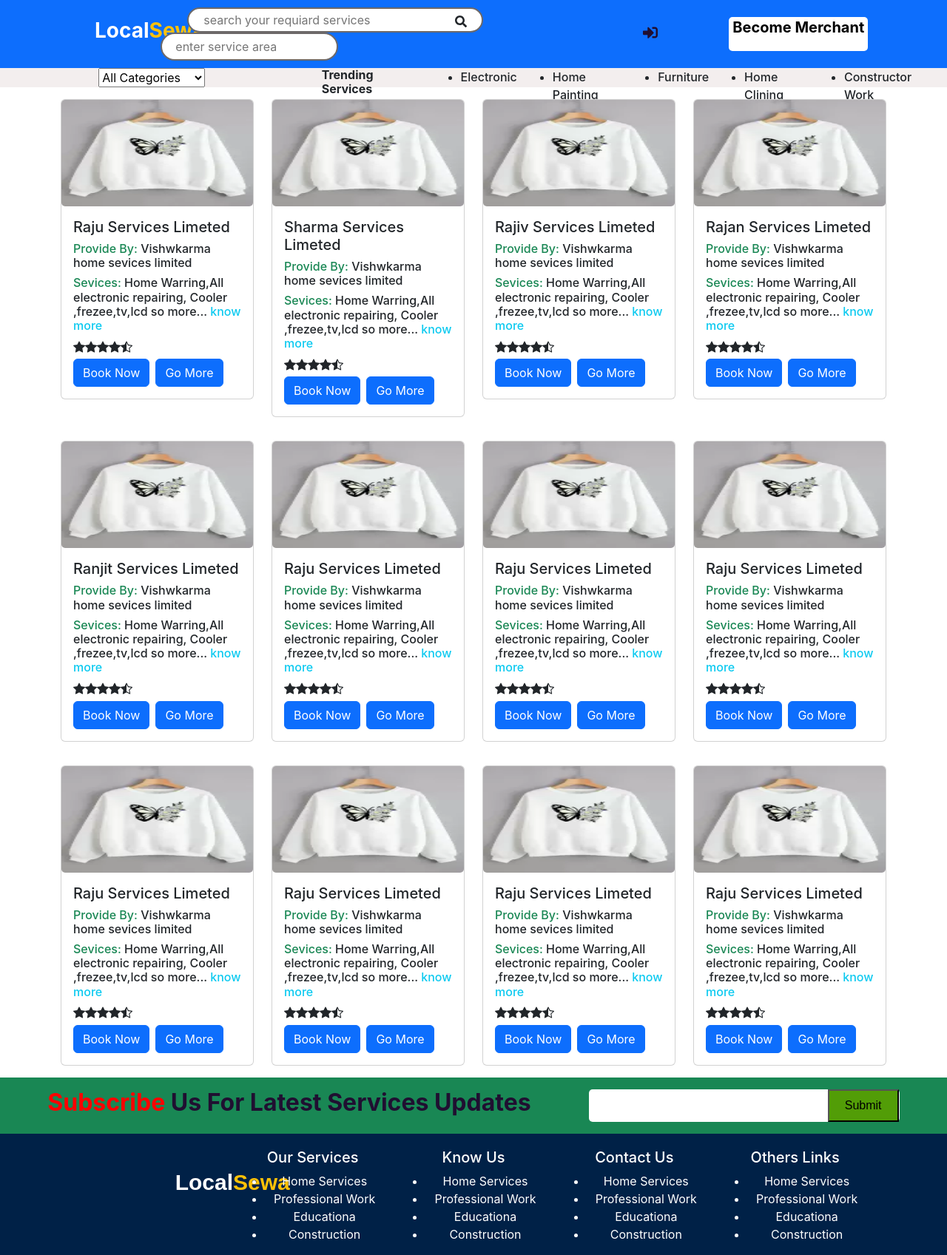
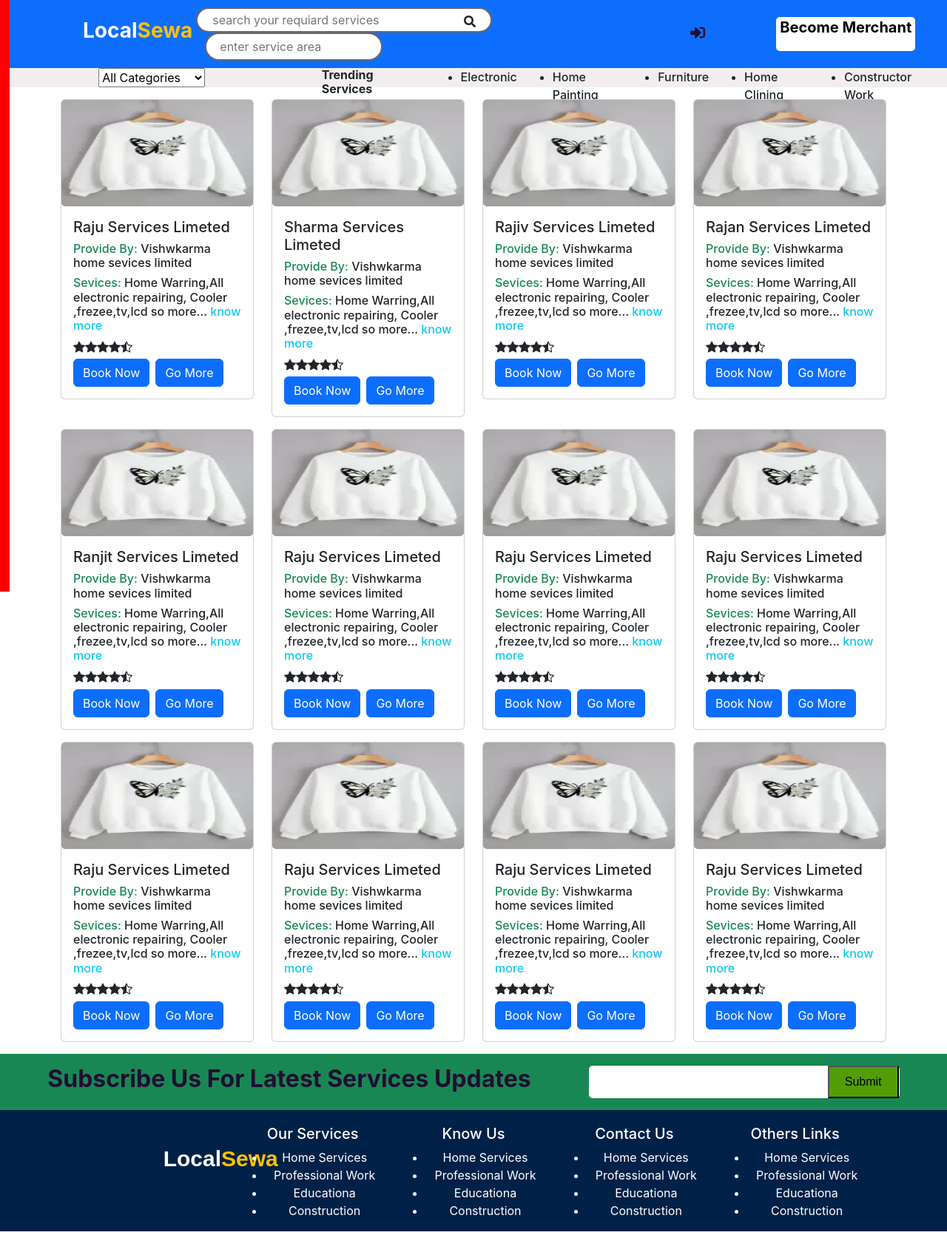
Before and after one commit to softabhi/local-Sewa-app, a React (Create React App) app: page / in a window 1280 px wide. Shown: the whole page at 74% size. After the commit the page ends 1665 px from the top, so only its background shows below. Built offline with nearby package versions, Linux system fonts and the light colour scheme.

Commit message:
added slider page

```diff
--- a/src/App.js
+++ b/src/App.js
@@ -4,23 +4,42 @@ import { useState, createContext } from 'react';
 import Home from './componets/Home';
 import { Routes, Route } from 'react-router-dom'
 import { FaTimes } from 'react-icons/fa'
+import Slider from './componets/SLIDERMENU/Slider';
 // import './login.css';
 export const globalValue = createContext();
 function App() {
 
   const [model, setModle] = useState(false);
+  const [slider, setSlider] = useState(false);
 
   const modelFunction = () => {
     setModle(!model)
-    console.log(model)
+    // console.log(model)
   }
+
+  const sliderFunction = () => {
+    setSlider(!slider)
+    console.log(slider)
+  }
+
+  // let target;
+  //  if(slider){
+  //   document.body.classList.add('active_slider')
+
+  //  }else(
+  //    target = document.getElementById("slider_id")
+
+  //   target.classList.add('active_slider');
+  //   // document.body.classList.remove('active_slider')
+  //  )
 
   return (
 
-    <globalValue.Provider value={{ modelFunction: modelFunction }}>
+    <globalValue.Provider value={{ modelFunction: modelFunction, sliderFunction,slider }}>
       <>
+      <Slider/>
         <Routes>
-          <Route path='/' element={<Home />} />
+          <Route path='/' element={<Home/>} />
           <Route path='/user_login' element />
         </Routes>
         {/* <Home/> */}
@@ -29,7 +48,7 @@ function App() {
           model &&
           <div className="container-fluid main">
             <div className="row sub_element">
-              <h2  onClick={modelFunction}>< FaTimes id='close_btn'/></h2>
+              <h2 onClick={modelFunction}>< FaTimes id='close_btn' /></h2>
               <div className="col ">
                 <div className="row heading">
                   <div className="col">
@@ -69,6 +88,32 @@ function App() {
             </div>
           </div>
         }
+
+
+        {/* {slider &&
+          <div className="container slider_menu">
+            <div className="row">
+              <div className="col">
+                <div className="row">
+                  <div className="col">
+                    <img src="" alt="" />
+                  </div>
+                </div>
+                <div className="row">
+                  <div className="col">
+                    <li>Home</li>
+                    <li>Profile</li>
+                    <li>Category</li>
+                    <li>Orders</li>
+                  </div>
+                </div>
+              </div>
+            </div>
+          </div>
+        } */}
+
+
+
       </>
     </globalValue.Provider>
   );
--- a/src/componets/Card.js
+++ b/src/componets/Card.js
@@ -14,7 +14,7 @@ const Card = () => {
 
                     {itemList.map((item, index) => {
                         return (
-                            <div className="col-6 col-lg-3 my-3">
+                            <div className="col-6 col-lg-3 mt-3">
                                 <div className="card" style={{ width: "" }}>
                                     <img src={img1} className="img-fluid card-img" alt="..." style={{ height: "y" }} />
                                     <div className="card-body card-main">
--- /dev/null
+++ b/src/componets/SLIDERMENU/Slider.js
@@ -0,0 +1,37 @@
+import React from 'react'
+
+import './slider.css'
+import { useContext } from 'react'
+import { globalValue } from '../../App'
+
+const Slider = () => {
+
+  const {slider} = useContext(globalValue)
+
+
+  return (
+    <>
+      <div className={slider ? "container active_slider" : "container slider_menu"} >
+        <div className="row">
+            <div className="col">
+                <div className="row">
+                    <div className="col">
+                    <img src="" alt="" />
+                    </div>
+                </div>
+                <div className="row">
+                   <div className="col">
+                         <li>Home</li>
+                         <li>Profile</li>
+                         <li>Category</li>
+                         <li>Orders</li>
+                   </div>
+                </div>
+            </div>
+        </div>
+      </div>
+    </>
+  )
+}
+
+export default Slider
--- /dev/null
+++ b/src/componets/SLIDERMENU/slider.css
@@ -0,0 +1,25 @@
+.slider_menu{
+    /* background: rgba(49,49,49,0.8); */
+    background-color: red;
+    position: fixed;
+    z-index: 1;
+    margin-left: -69vw;
+    /* margin-top: -170rem; */
+    height: 100vh;
+    width: 70vw;
+    /* transform: translateY(45px); */
+    transition: 3s;
+}
+
+.active_slider{
+    margin-left: 0;
+    background-color: red;
+    position: fixed;
+    z-index: 1;
+    /* margin-left: -69vw; */
+    /* margin-top: -170rem; */
+    height: 100vh;
+    width: 70vw;
+    /* transform: translateY(45px); */
+    transition: 3s;
+}
--- a/src/componets/Style.css
+++ b/src/componets/Style.css
@@ -1,11 +1,21 @@
+
 @media screen and (max-width:500px) {
     .card-img {
         width: 14rem;
         height: 5rem;
     }
+    .card{
+        margin-right: -10px;
+        margin-left: -10px;
+        margin-bottom: 1px;
+    }
+    .card-body{
+        padding: 2px;
+    }
     .card_container{
-        margin-left:-8px;
-        margin-right: 20px;
+        /* margin-left:-8px; */
+        /* margin-right: 20px; */
+
     }
     .text-size {
         /* color: red; */
--- a/src/componets/footer/Footer.js
+++ b/src/componets/footer/Footer.js
@@ -4,11 +4,11 @@ import './footer.css';
 const Footer = () => {
     return (
         <>
-            <div className="container-main">
+            <div className="container-main mt-3">
                 <div className="row bg-success" style={{  }}>
                     <div className="col-sm-12 subscribe">
                         {/* <div className=''> */}
-                        <h2><span>Subscribe</span> Us For Latest Services Updates</h2>
+                        <h2>Subscribe <span>Us For Latest Services Updates</span> </h2>
                         <div className='inp_box'>
                             <input className='' type="text" />
                             <button>Submit</button>
--- a/src/componets/footer/footer.css
+++ b/src/componets/footer/footer.css
@@ -21,8 +21,9 @@
     align-items: center;
     padding: 15px 0px;
 }
-.subscribe h2 span{
+.subscribe h5 span{
     color: red;
+
 }
 
 .subscribe input {
--- a/src/componets/login/login.css
+++ b/src/componets/login/login.css
@@ -5,7 +5,7 @@
     height: 100vh;
     width: 100vw;
     position: fixed;
-    margin-top: -100rem;
+    margin-top: -9rem;
     /* display: flex; */
     /* align-items: center; */
     /* justify-content: center; */
--- a/src/componets/navbar/Navbar.js
+++ b/src/componets/navbar/Navbar.js
@@ -11,7 +11,7 @@ const Navbar = () => {
 
     const [model,setModle] = useState(false);
 
-    const {modelFunction} = useContext(globalValue)
+    const {modelFunction,sliderFunction} = useContext(globalValue)
 
     // const modelFunction = ()=>{
     //     setModle(true)
@@ -23,16 +23,18 @@ const Navbar = () => {
                 <div className="row bg-primary nav_row">
                     <div className="col-sm-4 col-lg-2 d-flex text-white logo">
                         <h3 id='heading_logo'>Local<span className='text-warning'>Sewa</span></h3>
-                        <h2 className='ms-5'> <FaOutdent className='d-lg-none d-sm-block ms-5' /></h2>
+                        <h2 className='ms-5'> <FaOutdent className='d-lg-none d-sm-block ms-5'
+                        onClick={sliderFunction}
+                        /></h2>
 
                     </div>
 
                     {/* <div className="col-2"> */}
 
                             {/* </div> */}
-                    <div className="col-sm-8 col-lg-6  " >
-                        <div className="row ">
-                            <div className="col-6 search_item ms-5" >
+                    <div className="col-sm-8 col-lg-6  ms-" >
+                        <div className="row input_sec">
+                            <div className="col-6 search_item" >
                                 <input type="text" className=' ' placeholder='search your requiard services' />
                                 <span><FaSearch /></span>
                             </div>
--- a/src/componets/navbar/navbarstyle.css
+++ b/src/componets/navbar/navbarstyle.css
@@ -10,13 +10,18 @@
    padding: 10px 0;
 }
 
+.input_sec{
+   margin-left: 3rem;
+}
 .search_item{
    /* box-sizing: border-box; */
    background-color: white;
    width: 25rem;
+   /* margin-left: 20px; */
    border-radius: 20px;
    padding: 2px 18px;
    border: 2px solid rgb(109, 105, 105);
+
 }
 .search_item input{
    border: none;
@@ -40,7 +45,7 @@
 }
 #heading_logo{
  font-weight: 700;
- margin-left: 8rem;
+ margin-left: 7rem;
 }
 #heading_logo:hover{
     /* border: 2px solid yellow;
@@ -81,8 +86,8 @@
 
 }
 
-.login_section{
-   /* margin-left: 1rem; */
+.login{
+   margin-left: 4rem;
 }
 .mer_login{
    /* border-bottom: 3px solid black; */
@@ -127,13 +132,16 @@
       height: 2rem;
       padding: 0;
       padding-left: 12px;
-      margin-left: 18px;
+      /* margin-left: 18px; */
    }
    .search_item input{
       border: none;
       width: 10rem;
       outline-style: none;
       /* height: 15px; */
+   }
+   .input_sec{
+      margin-left: 1rem;
    }
    .search_area{
       display: none;
```
